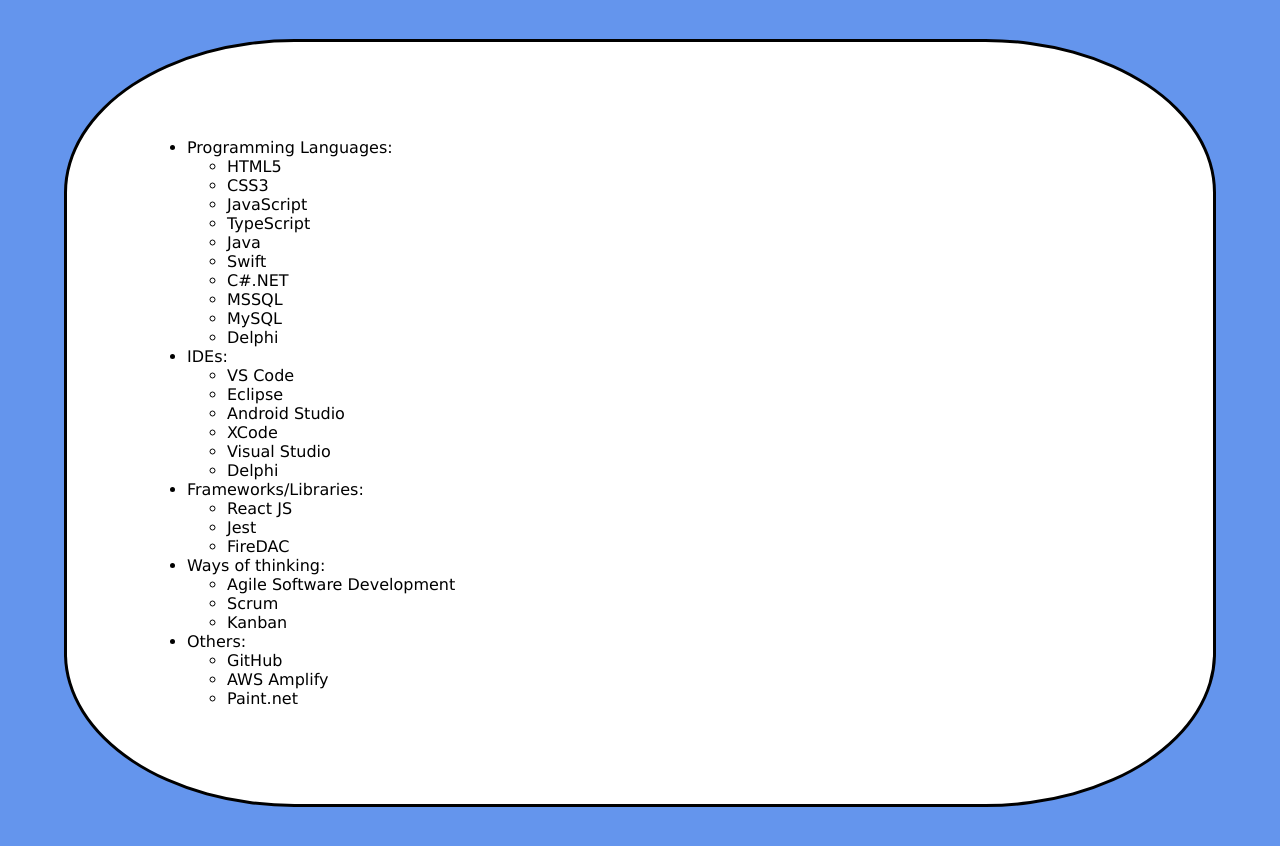
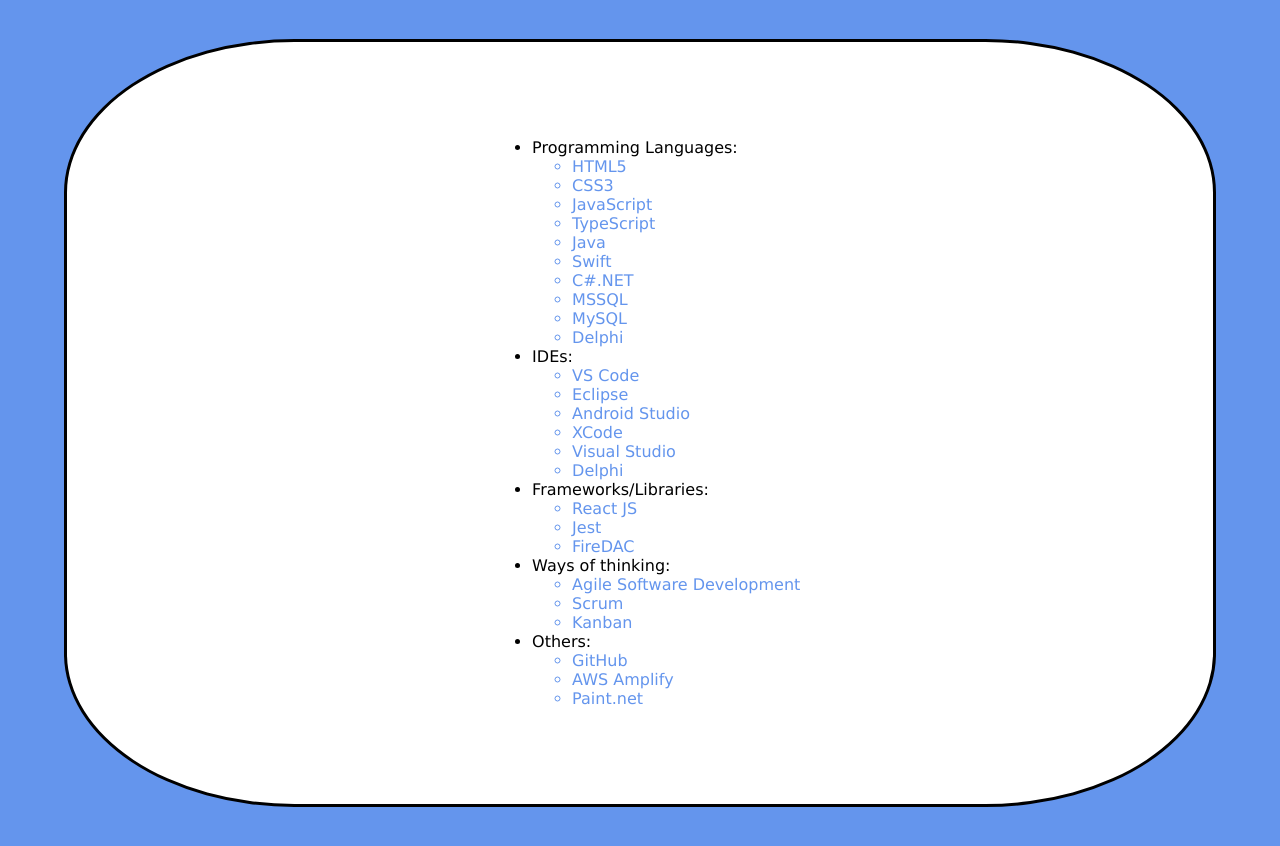
Before and after one commit to L1ndseyHerman/Personal-Website-ReactJS, a React (Create React App) app: page /skills in a window 1280 px wide. Shown: the part 360-1206 px from the top of the page. Built offline with nearby package versions, Linux system fonts and the light colour scheme.

Commit message:
<ul> and <li> styles and colors are good, but it's still not centered.

```diff
--- /dev/null
+++ b/src/pages/Skills.module.css
@@ -0,0 +1,13 @@
+.ulOuter {
+  margin-left: 35%;
+  color: black;
+}
+.ulInner {
+  color: cornflowerblue;
+}
+
+@media only screen and (max-width: 1024px) {
+  .ulOuter {
+    margin-left: 20%;
+  }
+}
--- a/src/pages/Skills.tsx
+++ b/src/pages/Skills.tsx
@@ -1,13 +1,14 @@
 import React from "react";
+import classes from "./Skills.module.css";
 import Wrapper from "../components/Wrapper";
 
 const Skills: React.FC = () => {
   return (
     <div>
       <Wrapper title="Skills">
-        <ul>
+        <ul className={classes.ulOuter}>
           <li>Programming Languages:</li>
-          <ul>
+          <ul className={classes.ulInner}>
             <li>HTML5</li>
             <li>CSS3</li>
             <li>JavaScript</li>
@@ -20,7 +21,7 @@
             <li>Delphi</li>
           </ul>
           <li>IDEs:</li>
-          <ul>
+          <ul className={classes.ulInner}>
             <li>VS Code</li>
             <li>Eclipse</li>
             <li>Android Studio</li>
@@ -29,19 +30,19 @@
             <li>Delphi</li>
           </ul>
           <li>Frameworks/Libraries:</li>
-          <ul>
+          <ul className={classes.ulInner}>
             <li>React JS</li>
             <li>Jest</li>
             <li>FireDAC</li>
           </ul>
           <li>Ways of thinking:</li>
-          <ul>
+          <ul className={classes.ulInner}>
             <li>Agile Software Development</li>
             <li>Scrum</li>
             <li>Kanban</li>
           </ul>
           <li>Others:</li>
-          <ul>
+          <ul className={classes.ulInner}>
             <li>GitHub</li>
             <li>AWS Amplify</li>
             <li>Paint.net</li>
```
